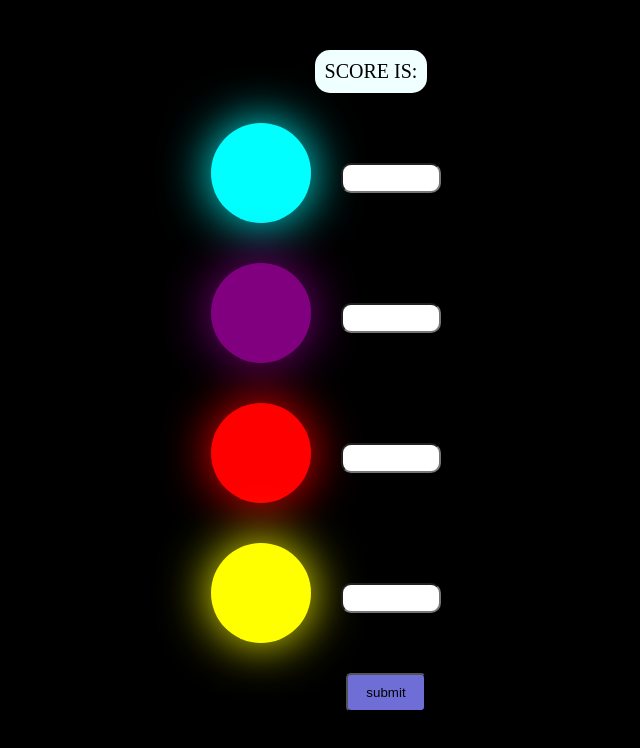
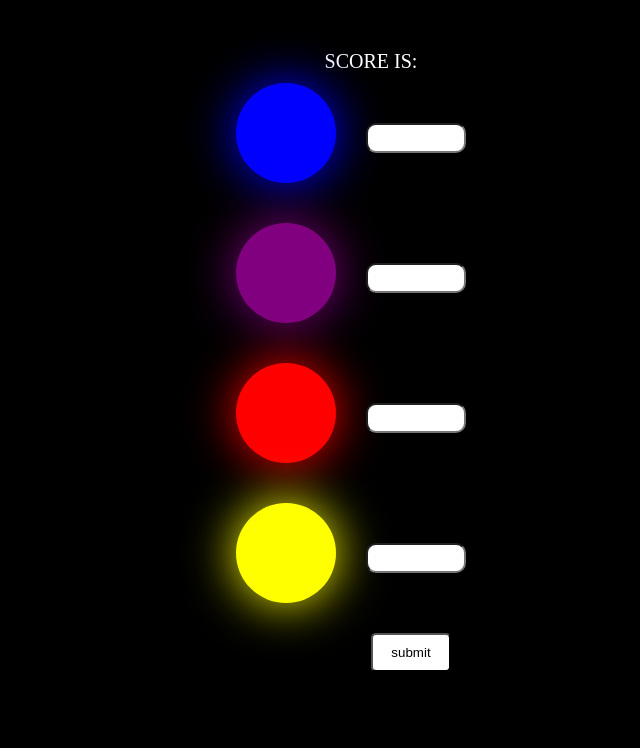
Before and after one commit to Ancy-linda/color-score, a plain HTML site: page index.html in a window 1280 px wide. Shown: the whole page, without its empty margins (269-909 px from the left). Drawn offline with Linux system fonts and the light colour scheme.

Commit message:
Update index.html

```diff
--- a/index.html
+++ b/index.html
@@ -15,11 +15,11 @@
             .one{
                 width:100px;
                 height:100px;
-                background-color: aqua;
+                background-color: blue;
                 border-radius:50%;
                 margin:10px;
                 padding:10px;
-                box-shadow:0px 0px 50px aqua;
+                box-shadow:0px 0px 50px blue;
             }
             .two{
                 width:100px;
@@ -91,9 +91,12 @@
                     width:80px;
                     padding:10px;
                     margin-left:50%;
-                    background-color: rgb(110, 110, 214);
+                    background-color: white;
                     border-radius:5px;
+                    color:black;
                 }
+            .sub:hover{
+                background-color:aqua;
                 .section{
                     margin:100px;
                     margin-left:50px;
```
